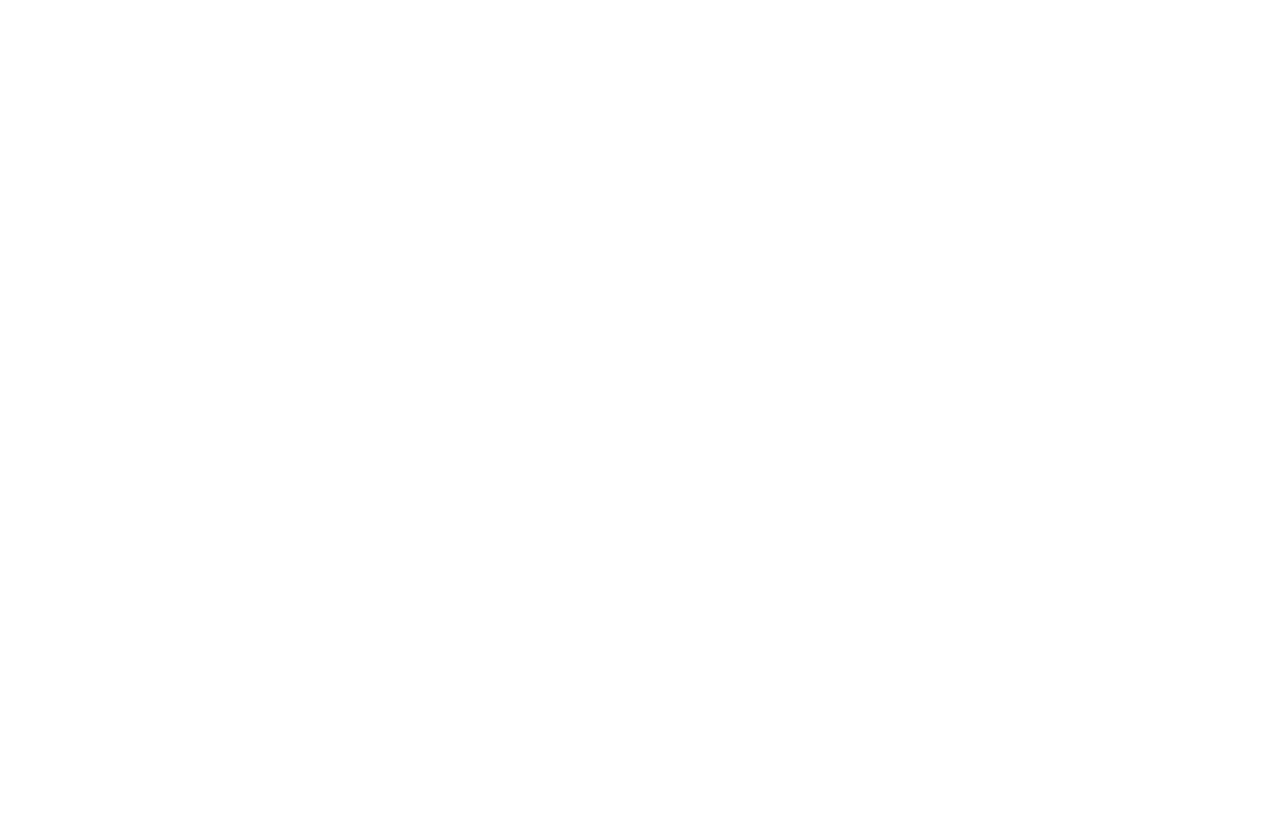
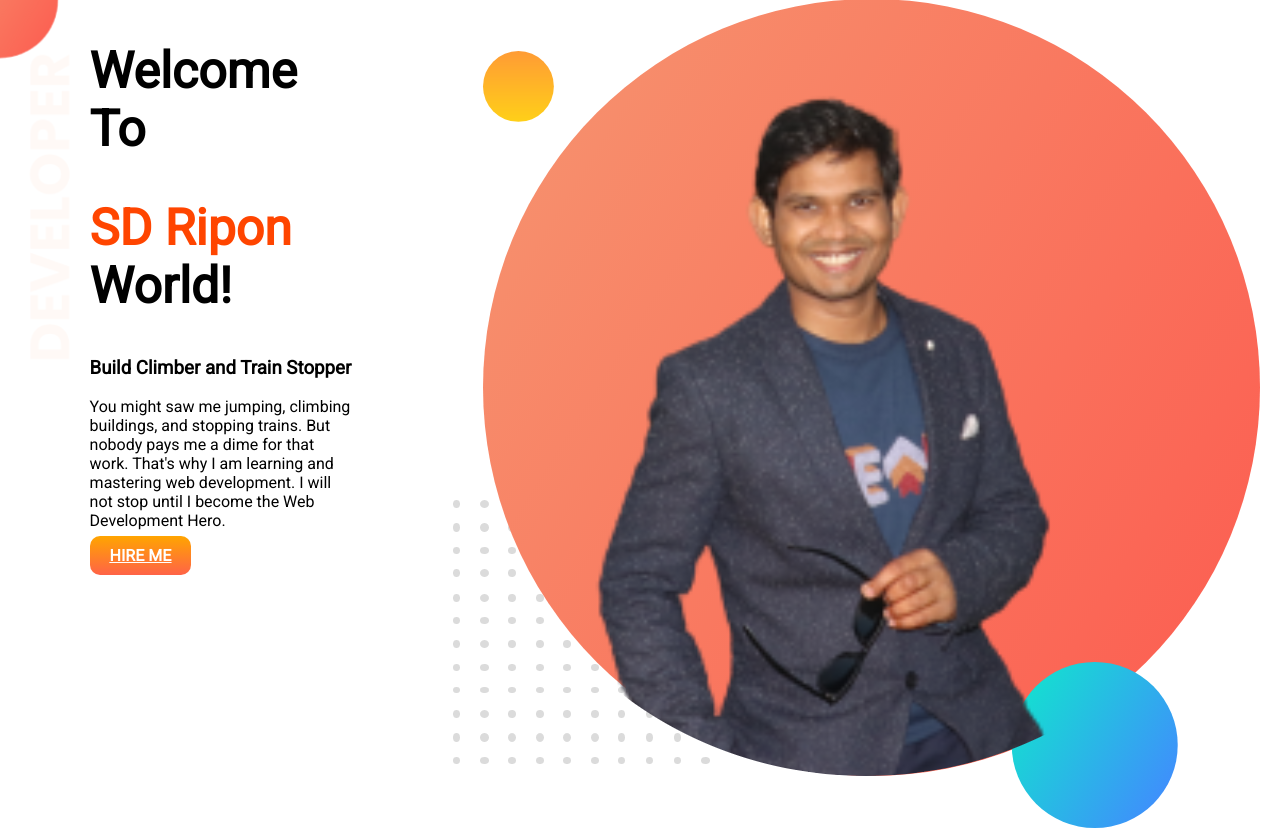
Before and after one commit to ripon434/developer-portfolio, a plain HTML site: page index.html in a window 1280 px wide. Before the commit the page ends 800 px from the top, so only its background shows below. Drawn offline with Linux system fonts and the light colour scheme.

Commit message:
top-banner

```diff
--- a/index.html
+++ b/index.html
@@ -6,11 +6,24 @@
     <meta http-equiv="X-UA-Compatible" content="IE=edge">
     <meta name="viewport" content="width=device-width, initial-scale=1.0">
     <title>SD RIPON Portfolio</title>
+    <link rel="preconnect" href="https://fonts.googleapis.com">
+    <link rel="preconnect" href="https://fonts.gstatic.com" crossorigin>
+    <link href="https://fonts.googleapis.com/css2?family=Roboto&display=swap" rel="stylesheet">
     <link rel="stylesheet" href="style.css">
 </head>
 
 <body>
+    <section class="top-banner">
+        <div class="half-width">
+            <h1>Welcome To</h1>
+            <h1><span class="orenge-color">SD Ripon</span> World!</h1>
+            <h3>Build Climber and Train Stopper</h3>
+            <p>You might saw me jumping, climbing buildings, and stopping trains. But nobody pays me a dime for that work. That's why I am learning and mastering web development. I will not stop until I become the Web Development Hero.</p>
+            <a class="link-button" target="_blank" href="https://www.linkedin.com/in/sutradhar-ripon-chandra-86a624210/"><u><b>HIRE ME</b></u> </a>
+        </div>
+        <div class="half-width"> <img src="images/my-new-bg.png"></div>
 
+    </section>
 </body>
 
 </html>
--- a/style.css
+++ b/style.css
@@ -0,0 +1,41 @@
+body {
+    font-family: 'Roboto', sans-serif;
+    margin: 0%;
+}
+
+h1 {
+    font-size: 50px;
+}
+
+.orenge-color {
+    color: orangered;
+}
+
+section {
+    display: flex;
+    height: 500px;
+}
+
+.half-width {
+    width: 40%;
+    float: left;
+    margin-left: 5%;
+    padding-left: 2%;
+}
+
+.half-width {
+    width: 80%;
+}
+
+.link-button {
+    background-image: linear-gradient(orange, tomato);
+    color: white;
+    font-weight: 400;
+    padding: 10px 20px;
+    border-radius: 10px;
+}
+
+.top-banner {
+    background-image: url(images/top-banner.png);
+    background-repeat: no-repeat;
+}
```
Also changed, not shown: images/dream-bg.png (added), images/exp-bg.png (added), images/jhankar.png (added), images/jhankar2.png (added), images/my-bg.png (added), images/my-bg2.png (added), images/my-new-bg.png (added), images/my-new-bg2.png (added), images/sd-bg.png (added), images/sd2-bg.png (added), images/top-banner.png (added).
